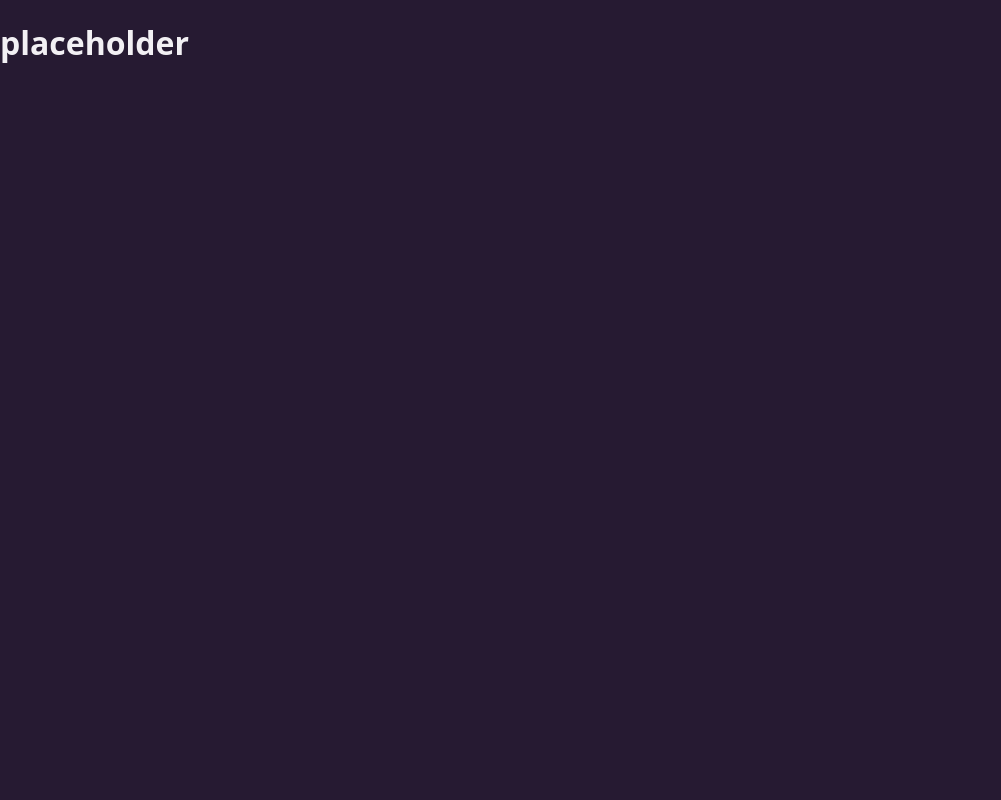
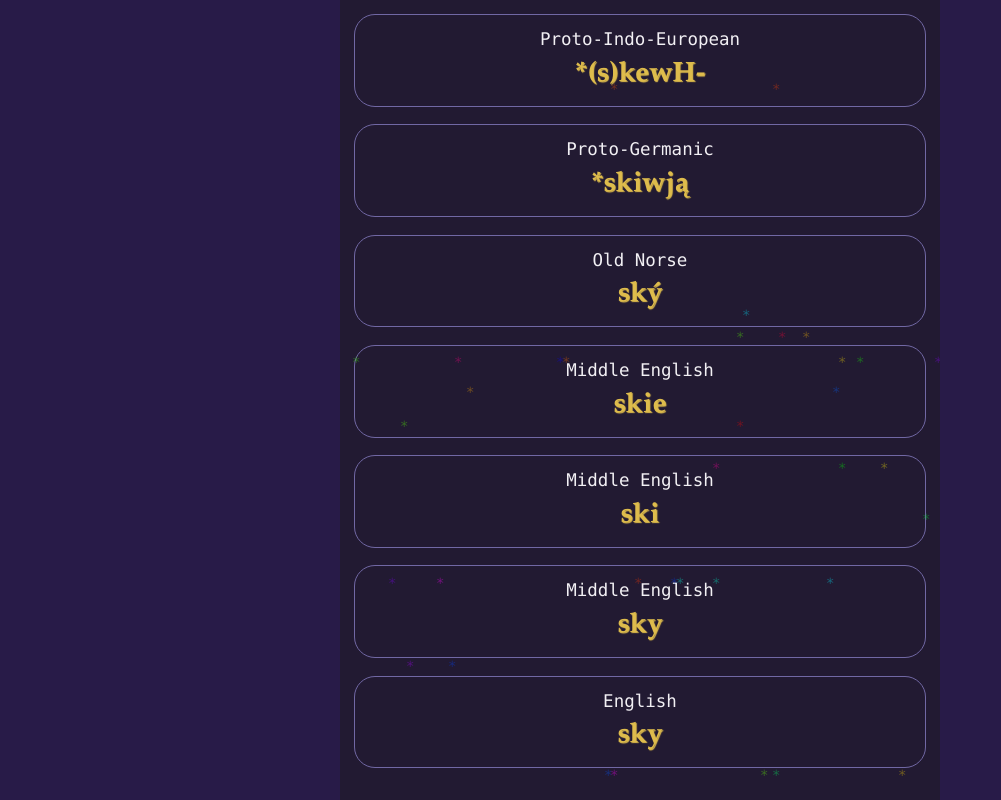
Before and after one commit to jewelcodes/cs601-final-project, a Next.js app in the folder frontend/: page / in a window 1280 px wide. Shown: the whole page, without its empty margins (0-1001 px from the left). Built offline with nearby package versions, Linux system fonts and the light colour scheme.

Commit message:
frontend: preliminary tree layout and mock data

```diff
--- /dev/null
+++ b/frontend/src/app/components/EtymologyTree/EtymologyTree.css
@@ -0,0 +1,72 @@
+/*
+ * Etymology App for CS601
+ * Omar Elghoul
+ */
+
+.etymology-tree {
+    position: relative;
+    width: 100%;
+    display: flex;
+    flex-direction: column;
+    align-items: baseline;
+    justify-content: flex-start;
+    gap: 1.25em;
+    padding: 1em;
+    height: 100vh;
+    overflow: hidden auto;
+    background-color: var(--accent-dark);
+}
+
+@keyframes star-bg {
+    0% {
+        top: 0;
+    }
+    100% {
+        top: 105%;
+    }
+}
+
+.etymology-tree-bg-overlay {
+    position: absolute;
+    top: 0;
+    left: 0;
+    width: 100%;
+    height: 100%;
+    overflow: hidden;
+}
+
+.etymology-tree-star-bg {
+    position: absolute;
+    opacity: 0.35;
+    cursor: default;
+    user-select: none;
+    -webkit-user-select: none; /* fuck you, safari */
+}
+
+.etymology-tree-star-bg::after {
+    content: "*";
+    font-size: 1em;
+}
+
+.etymology-node {
+    width: 100%;
+    text-align: center;
+    border: 1px solid var(--accent-light);
+    padding: 1em;
+    border-radius: 1.5em;
+}
+
+.etymology-node h2 {
+    margin: 0;
+    font-size: 2em;
+    font-family: "Palatino Linotype", Palatino, "Book Antiqua", "Times New Roman",
+        Times, serif;
+    color: var(--gold);
+    text-shadow: 1px 1px 1px var(--gold);
+}
+
+.etymology-node h3 {
+    margin: 0 0 0.5em 0;
+    font-size: 1.25em;
+    font-weight: 500;
+}
--- /dev/null
+++ b/frontend/src/app/components/EtymologyTree/EtymologyTree.tsx
@@ -0,0 +1,45 @@
+/*
+ * Etymology App for CS601
+ * Omar Elghoul
+ */
+
+"use client";
+"use strict";
+
+import "./EtymologyTree.css";
+
+function EtymologyNode({ ...props }: Readonly<{
+    word: string,
+    origin: string,
+}>) {
+    return (
+        <div className="etymology-node">
+            <h3>{props.origin}</h3>
+            <h2>{props.word}</h2>
+        </div>
+    );
+}
+
+export default function EtymologyTree() {
+    return (
+        <div className="etymology-tree">
+            <div className="etymology-tree-bg-overlay">
+                {Array.from({ length: 35 }).map((_, index) => (
+                    <i key={index} className="etymology-tree-star-bg" style={{
+                        "animation": `star-bg ${Math.round(Math.random() * 10) + 5}s linear infinite`,
+                        "left": `${Math.round(Math.random() * 100)}%`,
+                        "color": `hsl(${Math.round(Math.random() * 360)}, 100%, 50%)`,
+                    }} />
+                ))}
+            </div>
+
+            <EtymologyNode word="*(s)kewH-" origin="Proto-Indo-European" />
+            <EtymologyNode word="*skiwją" origin="Proto-Germanic" />
+            <EtymologyNode word="ský" origin="Old Norse" />
+            <EtymologyNode word="skie" origin="Middle English" />
+            <EtymologyNode word="ski" origin="Middle English" />
+            <EtymologyNode word="sky" origin="Middle English" />
+            <EtymologyNode word="sky" origin="English" />
+        </div>
+    );
+}
--- a/frontend/src/app/globals.css
+++ b/frontend/src/app/globals.css
@@ -6,22 +6,30 @@
 *, *::before, *::after {
     box-sizing: border-box;
 
-    --background: #261a32;
+    --background: #281b48;
     --foreground: #f2f0f4;
-    --accent-light: #8668a4;
-    --accent-dark: #4c2f5c;
+    --accent-light: #7168a4;
+    --accent-dark: #221a32;
+    --gold: #debc4c;
 }
 
 body {
-    font-family: system-ui, -apple-system, BlinkMacSystemFont, 'Segoe UI',
-        Roboto, Oxygen, Ubuntu, Cantarell, 'Open Sans', 'Helvetica Neue',
-        sans-serif;
+    font-family: Menlo, "Courier New", monospace;
+    font-size: 14px;
     margin: 0;
     background-color: var(--background);
     color: var(--foreground);
 }
 
 main {
-    max-width: 768px;
-    margin: 0 auto;
+    width: 100%;
+    margin: 0;
+    padding: 0;
 }
+
+@media screen and (min-width: 600px) {
+    main {
+        max-width: 600px;
+        margin: 0 auto;
+    }
+}
--- a/frontend/src/app/page.tsx
+++ b/frontend/src/app/page.tsx
@@ -5,8 +5,12 @@
 
 "use strict";
 
+import EtymologyTree from "./components/EtymologyTree/EtymologyTree";
+
 export default function Home() {
     return (
-        <h1>placeholder</h1>
+        <main>
+            <EtymologyTree />
+        </main>
     );
 }
```
